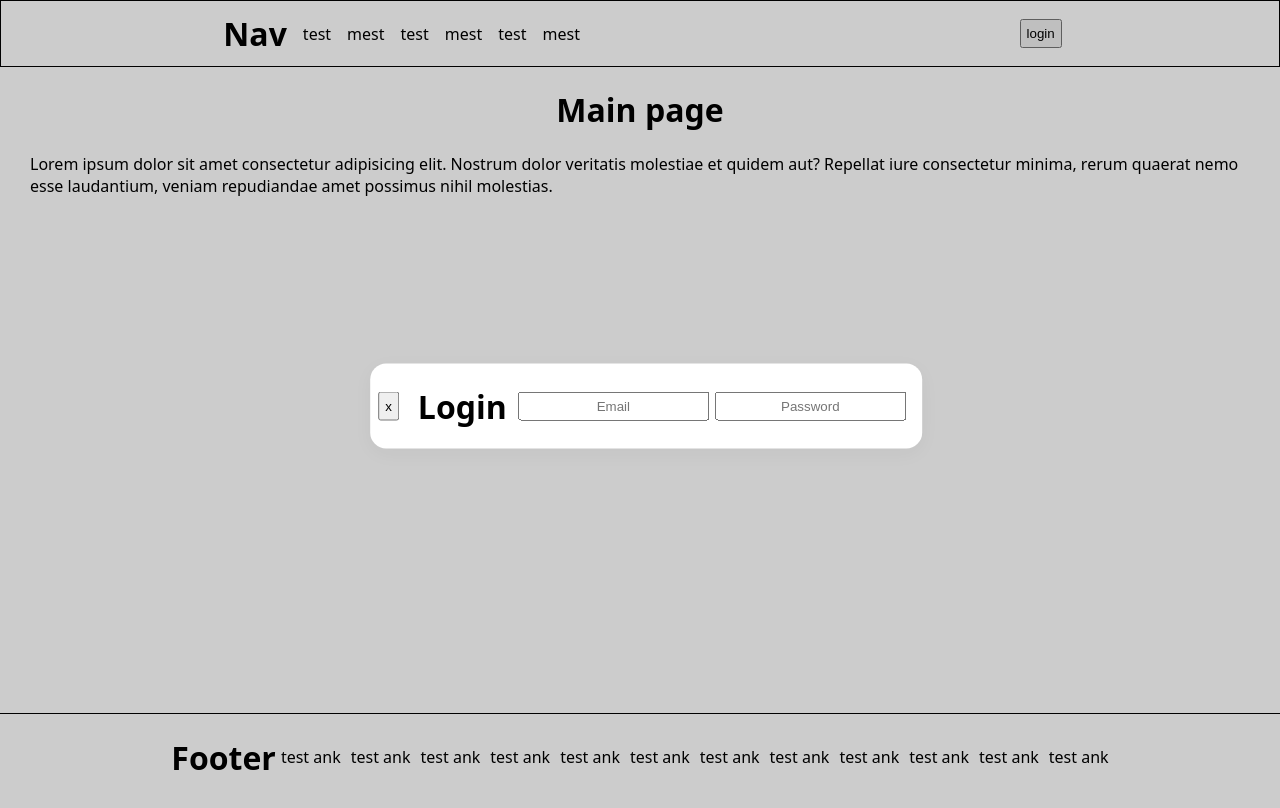
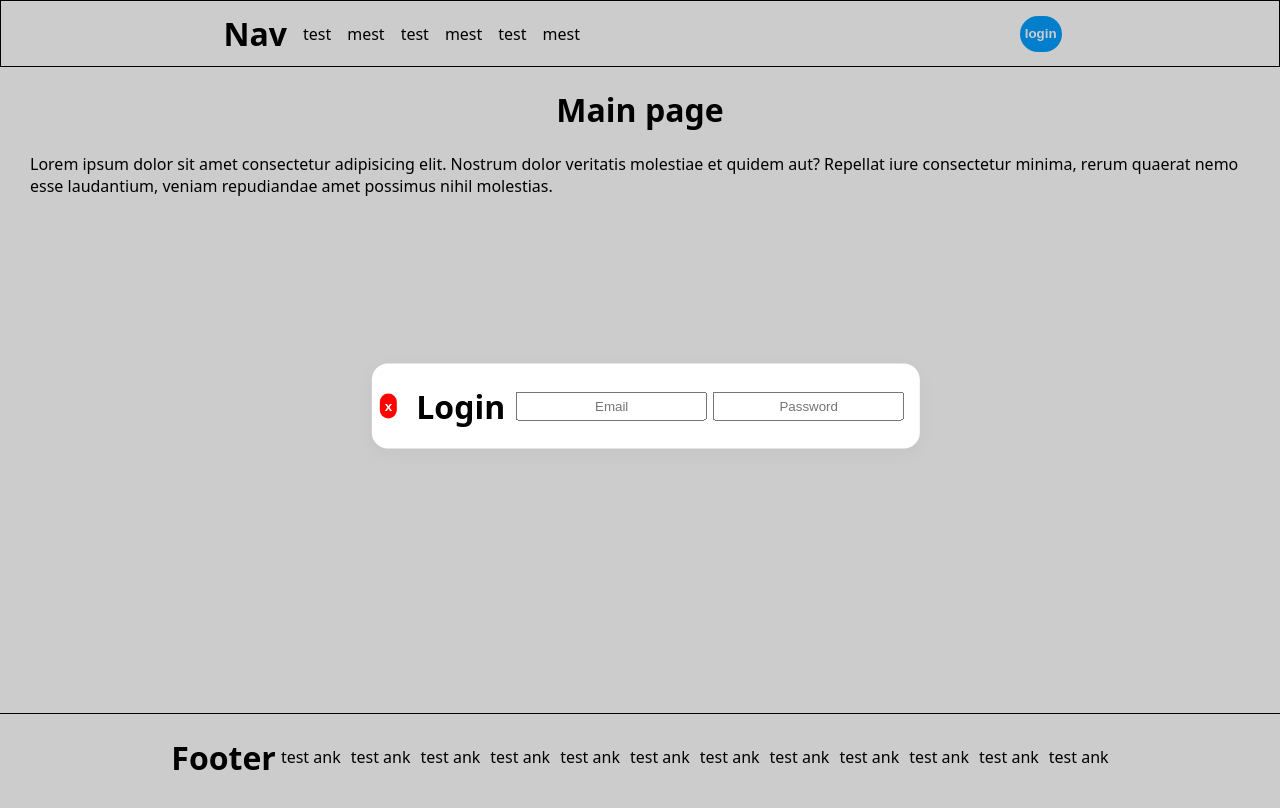
Before and after one commit to somlom/E-Com-Shop, a React app: page / in a window 1280 px wide. Both pictures are taken after a click on the button "login". Built offline with nearby package versions, Linux system fonts and the light colour scheme.

Commit message:
Login Button, close Button (design;css)

```diff
--- a/src/components/Navigation.jsx
+++ b/src/components/Navigation.jsx
@@ -22,7 +22,7 @@ export const Navigation = () => {
       </div>
 
       <div className='nav_column login'>
-        <button onClick={() => handle_modal(true)}>login</button>
+        <button className='login_button'onClick={() => handle_modal(true)}>login</button>
         {modal_state &&
           <Modal handle_modal={handle_modal}>
             <div className='title'>
--- a/src/css/Layout.css
+++ b/src/css/Layout.css
@@ -120,3 +120,29 @@ a.link:active {
     border-radius: 16px;
     box-shadow: 0 5px 20px 0 rgba(0, 0, 0, 0.04);
 }
+
+.login_button {
+    background-color: rgb(2, 158, 255);
+    color: white;
+    border: none;
+    height: 36px;
+    width: fit-content;
+    border-radius: 18px;
+    font-weight: bold;
+    cursor: pointer;
+}
+
+.closeBtn {
+    background-color: rgb(255, 2, 2);
+    color: white;
+    border: none;
+    height: fit-content;
+    width: fit-content;
+    border-radius: 18px;
+    font-weight: bold;
+    cursor: pointer;
+}
+
+.closeBtn:hover{
+    background-color: rgb(2, 158, 255);
+}
```
Also changed, not shown: 2 other files (tests, documents, lock files or other folders).
